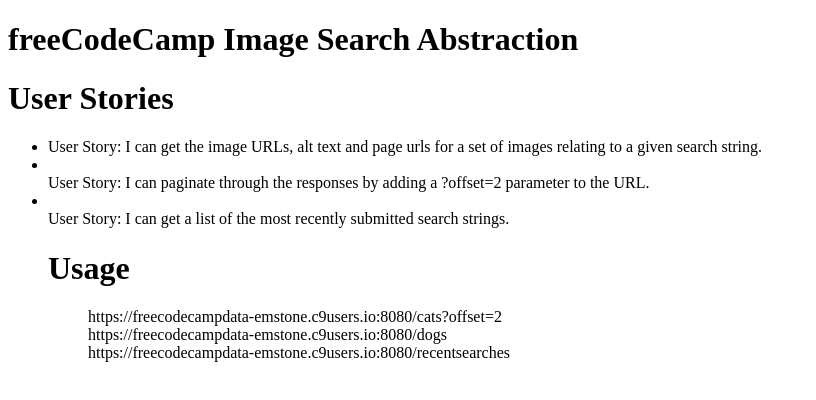
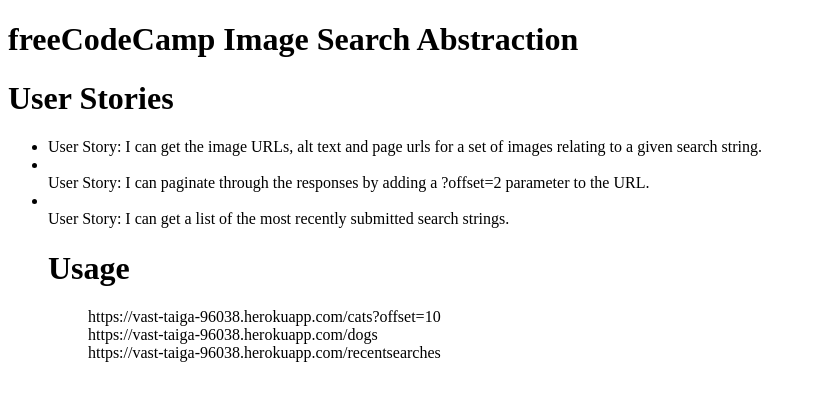
Before and after one commit to emstone1/fccImageSearchAPI, a website: page public/index.html in a window 1280 px wide. Shown: the whole page, without its empty margins (0-816 px from the left). Drawn offline with Linux system fonts and the light colour scheme.

Commit message:
updated index.html

```diff
--- a/public/index.html
+++ b/public/index.html
@@ -12,8 +12,8 @@
 <li></li>User Story: I can paginate through the responses by adding a ?offset=2 parameter to the URL.</li>
 <li></li>User Story: I can get a list of the most recently submitted search strings.</li>
 <h1>Usage</h1>
-<ul>https://freecodecampdata-emstone.c9users.io:8080/cats?offset=2</ul>
-<ul>https://freecodecampdata-emstone.c9users.io:8080/dogs</ul>
-<ul>https://freecodecampdata-emstone.c9users.io:8080/recentsearches</ul>
+<ul>https://vast-taiga-96038.herokuapp.com/cats?offset=10</ul>
+<ul>https://vast-taiga-96038.herokuapp.com/dogs</ul>
+<ul>https://vast-taiga-96038.herokuapp.com/recentsearches</ul>
 </body>
 </html>
```
